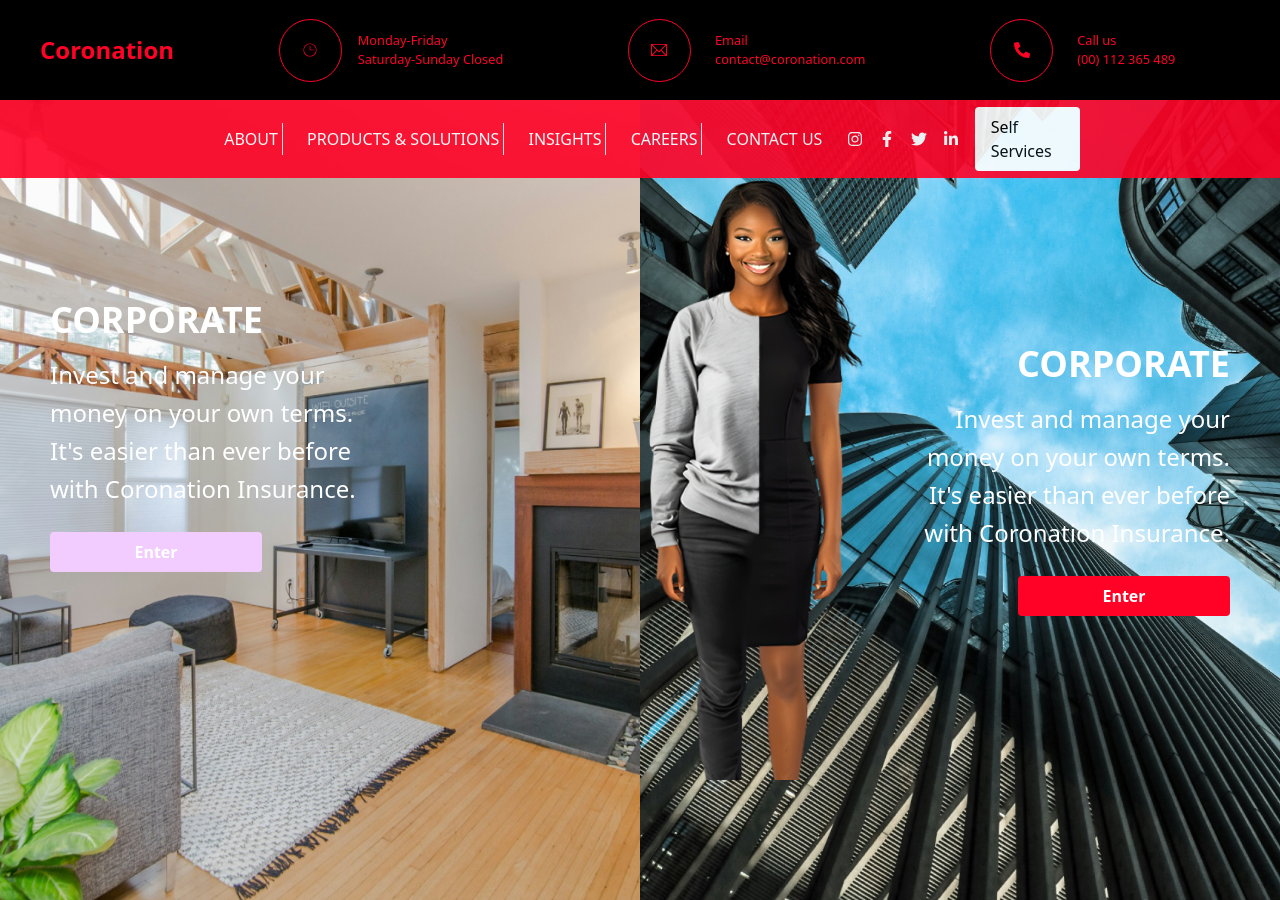
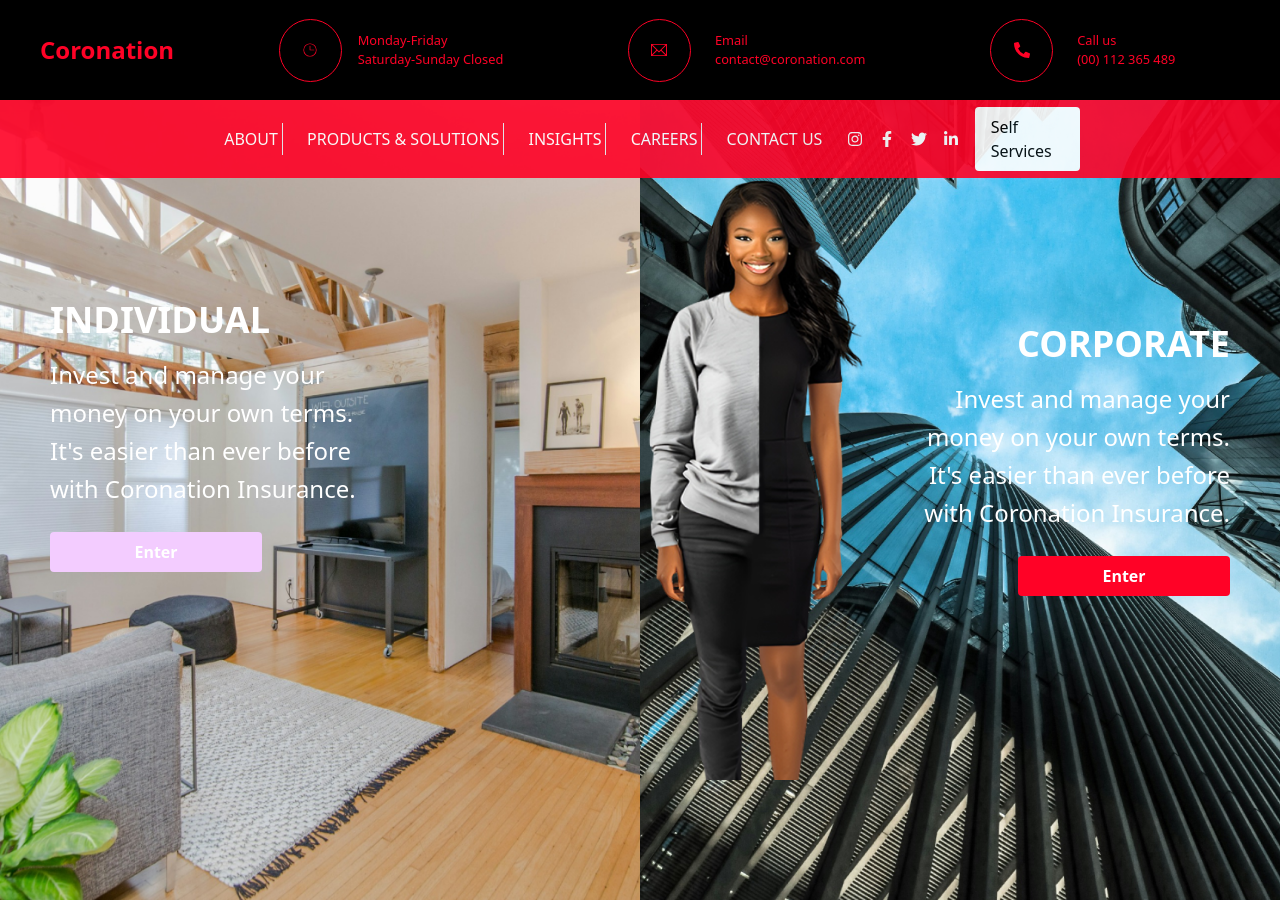
Before and after one commit to Lancelot-SO/coronation, a React (Create React App) app: page / in a window 1280 px wide. Built offline with nearby package versions, Linux system fonts and the light colour scheme.

Commit message:
new update

```diff
--- a/src/pages/Home.jsx
+++ b/src/pages/Home.jsx
@@ -32,7 +32,7 @@ const Home = () => {
           />
 
           <div className="absolute w-[335px] h-[316px] flex flex-col justify-start items-start top-[200px] left-[50px] text-white">
-            <h1 className="text-4xl font-semibold mb-4">CORPORATE</h1>
+            <h1 className="text-4xl font-semibold mb-4">INDIVIDUAL</h1>
             <p className="mb-6 text-[24px] leading-[38px] text-left">
               Invest and manage your money on your own terms. It's easier than
               ever before with Coronation Insurance.
@@ -56,7 +56,7 @@ const Home = () => {
             alt="corporate"
             className="absolute inset-0 w-full h-full object-cover"
           />
-          <div className="absolute w-[335px] h-[316px] flex flex-col justify-end items-end top-[200px] right-[50px] text-white">
+          <div className="absolute w-[335px] h-[316px] flex flex-col justify-end items-end top-[180px] right-[50px] text-white">
             <h1 className="text-4xl font-semibold mb-4">CORPORATE</h1>
             <p className="mb-6 text-[24px] leading-[38px] text-right">
               Invest and manage your money on your own terms. It's easier than
```
